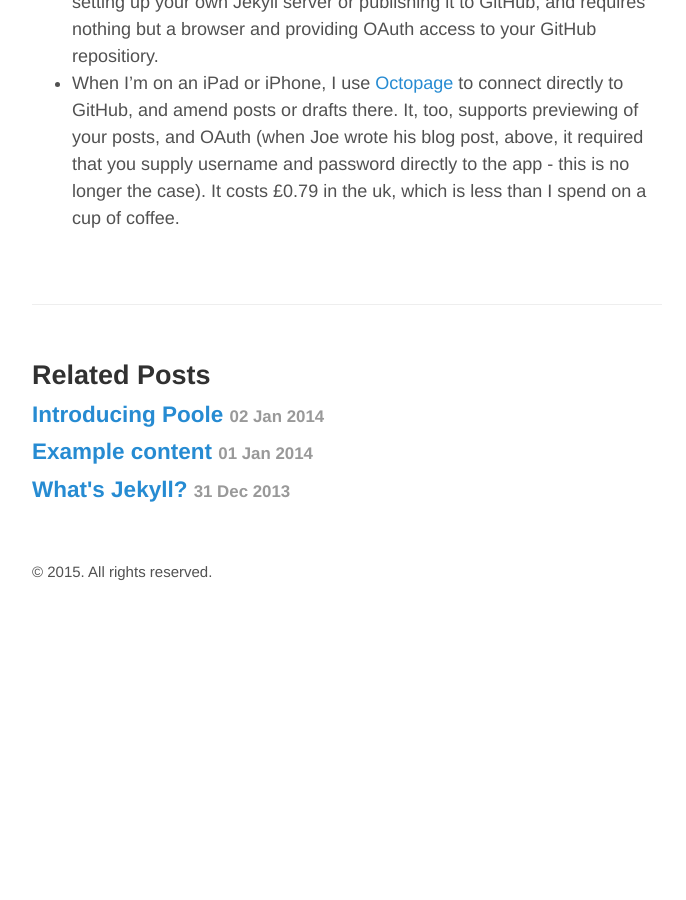
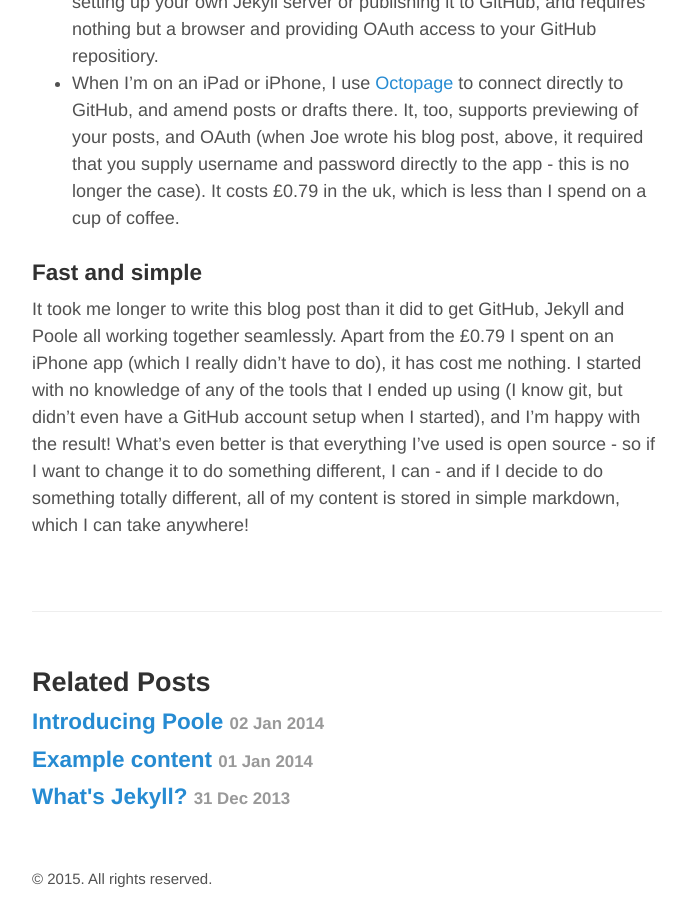
Before and after one commit to WillSoper/WillSoper.github.io, a Jekyll site: the page built from _posts/2015-05-03-github-jekyll-and-poole.md, in a window 1280 px wide and 900 px high, scrolled down 1852 px. Shown: the whole window, without its empty margins (293-979 px from the left). Built offline with Jekyll 4.4.1, drawn with Linux system fonts in a browser that asks for light colours; before the commit the page ends 2473 px from its top, so only the background shows below that.

Commit message:
Updated 2015-05-03-github-jekyll-and-poole.md

```diff
--- a/_posts/2015-05-03-github-jekyll-and-poole.md
+++ b/_posts/2015-05-03-github-jekyll-and-poole.md
@@ -30,3 +30,6 @@ Here are a few that are well suited to using Jekyll and Github, the most useful
 
 - When I'm on an internet connected PC, I use [Prose.io](http://prose.io/) to create and edit blog posts, and commit them directly to GitHub. It supports in browser previewing of your markdown, so you can see what it will look like without setting up your own Jekyll server or publishing it to GitHub, and requires nothing but a browser and providing OAuth access to your GitHub repositiory.
 - When I'm on an iPad or iPhone, I use [Octopage](https://itunes.apple.com/us/app/octopage-blogging-jekyll-markdown/id649843345?mt=8) to connect directly to GitHub, and amend posts or drafts there. It, too, supports previewing of your posts, and OAuth (when Joe wrote his blog post, above, it required that you supply username and password directly to the app - this is no longer the case). It costs £0.79 in the uk, which is less than I spend on a cup of coffee.
+
+###Fast and simple
+It took me longer to write this blog post than it did to get GitHub, Jekyll and Poole all working together seamlessly. Apart from the £0.79 I spent on an iPhone app (which I really didn't have to do), it has cost me nothing. I started with no knowledge of any of the tools that I ended up using (I know git, but didn't even have a GitHub account setup when I started), and I'm happy with the result! What's even better is that everything I've used is open source - so if I want to change it to do something different, I can - and if I decide to do something totally different, all of my content is stored in simple markdown, which I can take anywhere!
```
